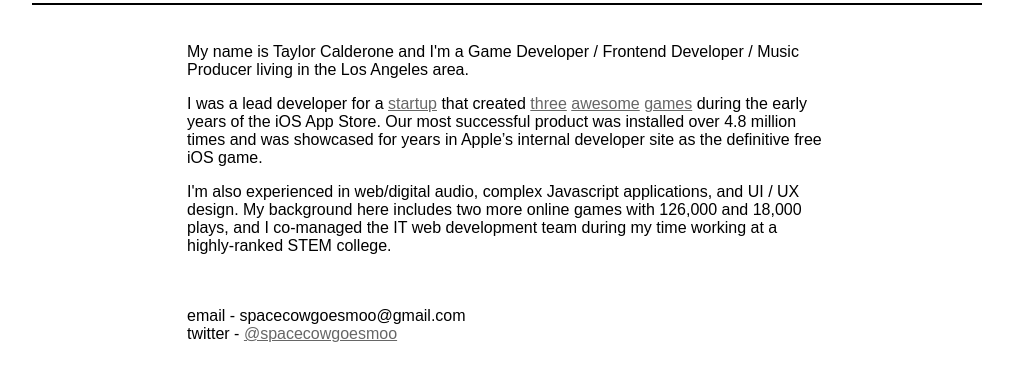
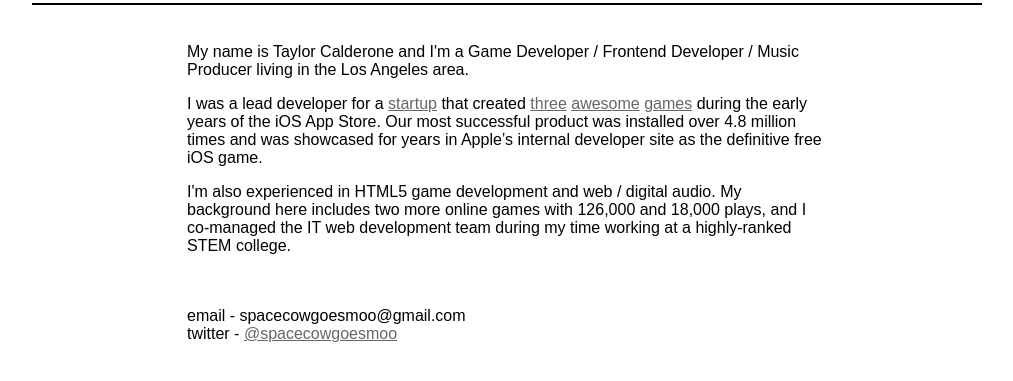
Before and after one commit to spacecowgoesmoo/taylorcalderone.com, a PHP site: page / in a window 1280 px wide. Shown: the part 87-468 px from the top of the page, without its empty margins (133-1146 px from the left). Run offline with PHP 8.4, Linux system fonts and the light colour scheme.

Commit message:
Updated paragraph

```diff
--- a/index.php
+++ b/index.php
@@ -8,7 +8,7 @@
 
 	<p>I was a lead developer for a <a href='http://www.bovinedragonsoftware.com' target='_blank' rel='noopener'>startup</a> that created <a href ="https://toucharcade.com/2013/09/30/trace-2-review-years-ahead-of-the-first-game/" target='_blank' rel="noopener">three</a> <a href ="https://web.archive.org/web/20190211195412/http://www.slidetoplay.com/gomi-review/" target='_blank' rel="noopener">awesome</a> <a href='https://toucharcade.com/2008/10/08/spacecowmusics-trace-finally-hits-the-app-store/' target='_blank' rel='noopener'>games</a> during the early years of the iOS App Store. Our most successful product was installed over 4.8 million times and was showcased for years in Apple’s internal developer site as the definitive free iOS game.</p>
 
-	<p>I'm also experienced in web/digital audio, complex Javascript applications, and UI / UX design. My background here includes two more online games with 126,000 and 18,000 plays, and I co-managed the IT web development team during my time working at a highly-ranked STEM college.</p>
+	<p>I'm also experienced in HTML5 game development and web / digital audio. My background here includes two more online games with 126,000 and 18,000 plays, and I co-managed the IT web development team during my time working at a highly-ranked STEM college.</p>
 
 	<br><br>email - spacecowgoesmoo@gmail.com
 	<br>twitter - <a href="https://twitter.com/spacecowgoesmoo" target='_blank' rel="noopener">@spacecowgoesmoo</a>
```
